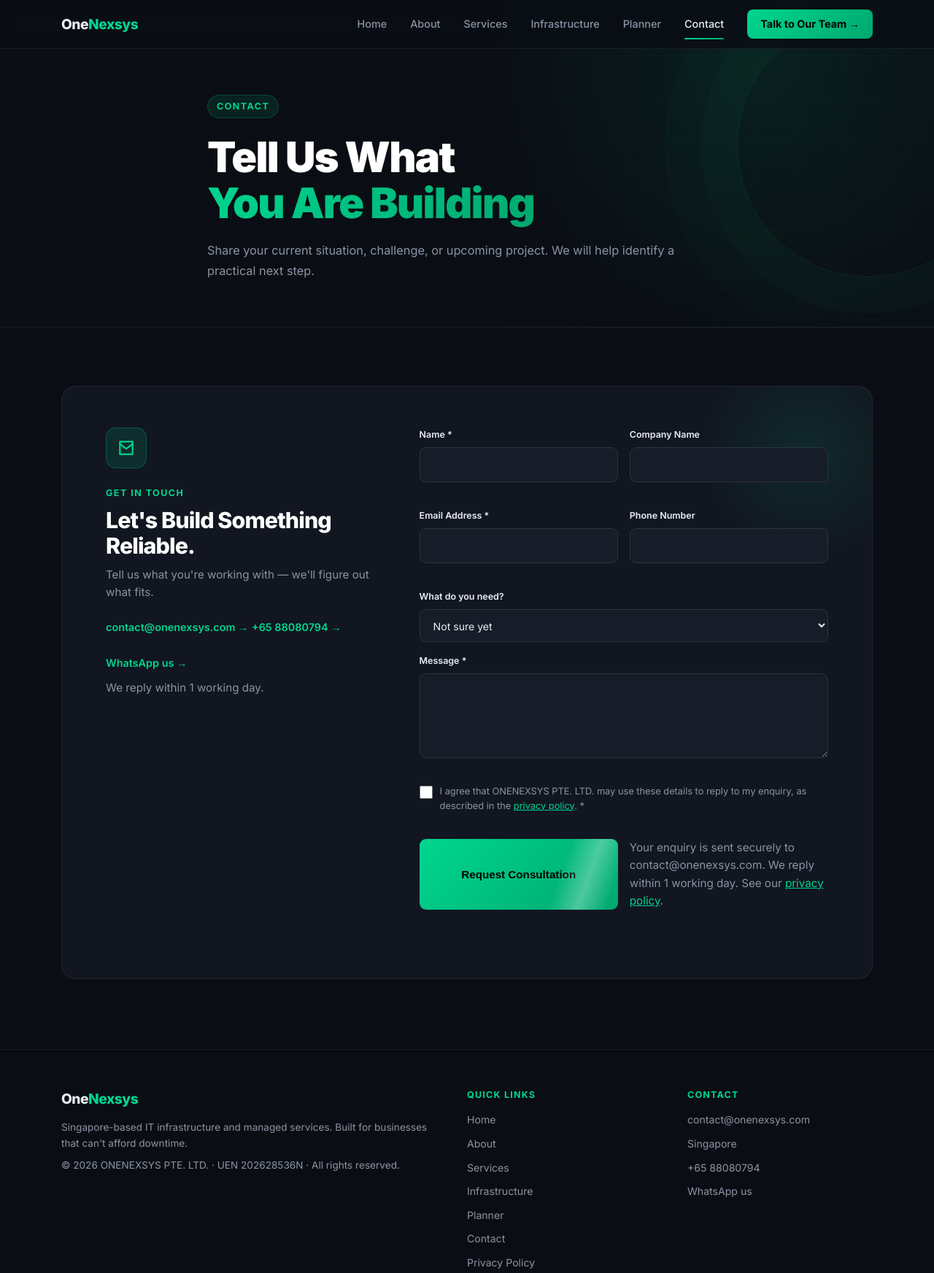
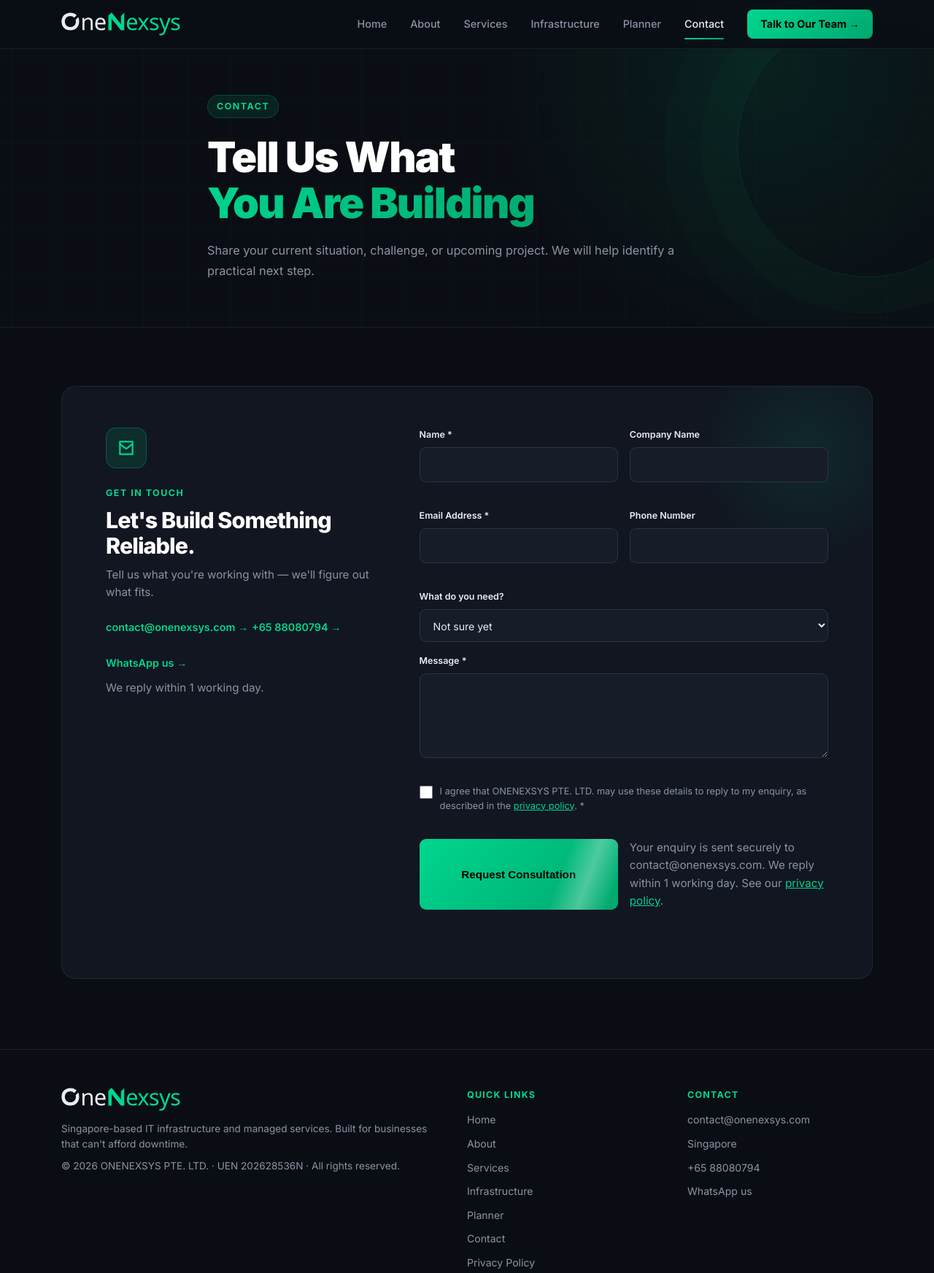
Before and after one commit to Ficter/onenexsys-site, a plain HTML site: page contact.html in a window 1280 px wide. Shown: the whole page at 73% size. Drawn offline with Linux system fonts and the light colour scheme.

Commit message:
Use new OneNexsys logo, favicon and share image

```diff
--- a/contact.html
+++ b/contact.html
@@ -16,12 +16,13 @@
   <meta property="og:title" content="Contact OneNexsys | Singapore IT Support & Infrastructure">
   <meta property="og:description" content="Contact OneNexsys about managed IT support, networks, cybersecurity, cabling, rack deployment, or infrastructure consulting.">
   <meta property="og:url" content="https://www.onenexsys.com/contact">
-  <meta property="og:image" content="https://www.onenexsys.com/assets/images/managed-support.webp">
+  <meta property="og:image" content="https://www.onenexsys.com/assets/images/og-onenexsys.png">
   <meta name="twitter:card" content="summary_large_image">
   <meta name="twitter:title" content="Contact OneNexsys | Singapore IT Support & Infrastructure">
   <meta name="twitter:description" content="Contact OneNexsys about managed IT support, networks, cybersecurity, cabling, rack deployment, or infrastructure consulting.">
-  <meta name="twitter:image" content="https://www.onenexsys.com/assets/images/managed-support.webp">
-  <link rel="icon" href="assets/icons/favicon.svg" type="image/svg+xml">
+  <meta name="twitter:image" content="https://www.onenexsys.com/assets/images/og-onenexsys.png">
+  <link rel="icon" href="assets/icons/favicon-v2.svg" type="image/svg+xml">
+  <link rel="apple-touch-icon" href="assets/icons/apple-touch-icon.png">
   <link rel="manifest" href="site.webmanifest">
   <script type="application/ld+json">{"@context":"https://schema.org","@type":"LocalBusiness","name":"OneNexsys","url":"https://www.onenexsys.com","email":"contact@onenexsys.com","areaServed":"Singapore","address":{"@type":"PostalAddress","addressCountry":"SG"},"description":"Singapore-based IT infrastructure and managed services company."}</script>
   <link rel="stylesheet" href="assets/css/site.css">
@@ -33,7 +34,7 @@
 <header class="header">
   <div class="container nav">
     <a class="logo" href="index.html">
-      <span class="logo-text">One<span>Nexsys</span></span>
+      <img src="assets/images/onenexsys-wordmark.svg" alt="OneNexsys" width="163" height="32">
     </a>
     <nav class="nav-links" aria-label="Main navigation">
       <a href="index.html">Home</a>
@@ -143,7 +144,7 @@
   <div class="container footer-grid">
     <div>
       <a class="logo" href="index.html">
-        <span class="logo-text">One<span>Nexsys</span></span>
+        <img src="assets/images/onenexsys-wordmark.svg" alt="OneNexsys" width="163" height="32">
       </a>
       <p>Singapore-based IT infrastructure and managed services. Built for businesses that can't afford downtime.</p>
       <p style="margin-top:8px">© <span id="year"></span> ONENEXSYS PTE. LTD. · UEN 202628536N · All rights reserved.</p>
```
Also changed, not shown: about.html (+6 -5 lines), index.html (+7 -6 lines), planner.html (+6 -5 lines), privacy.html (+6 -5 lines), services.html (+6 -5 lines), site.webmanifest.
